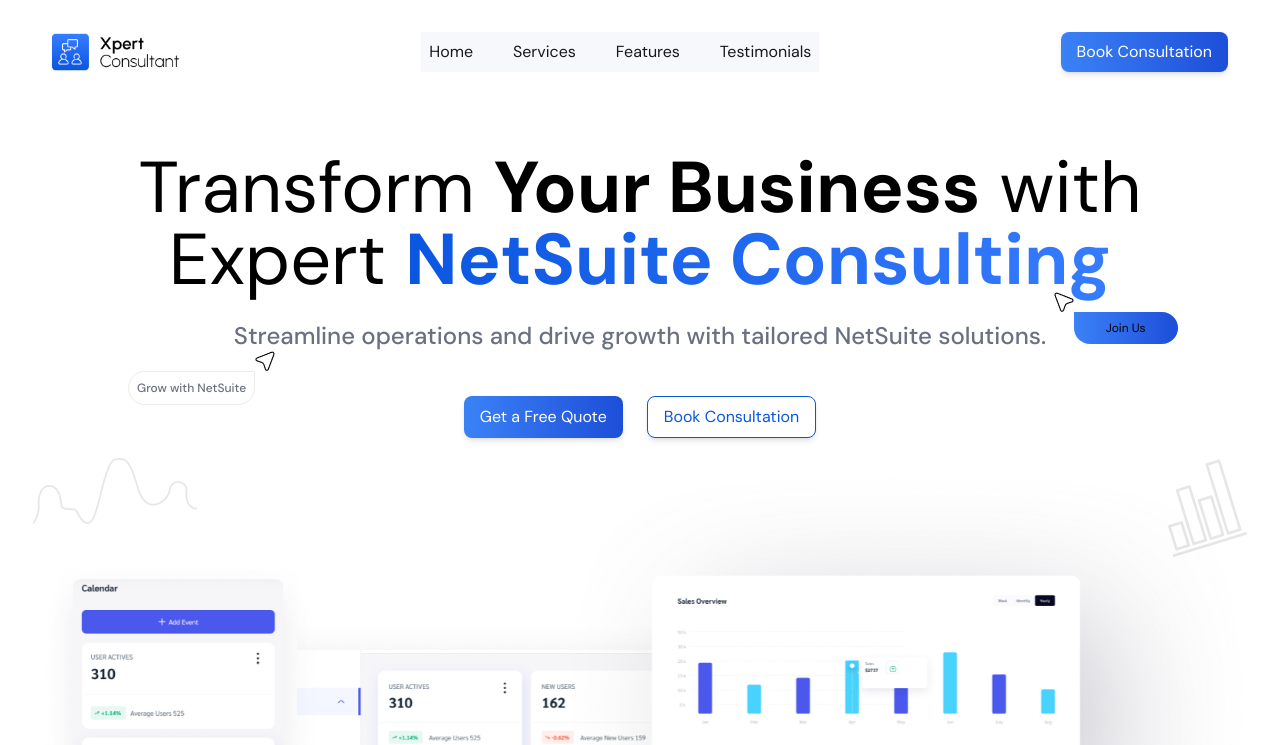
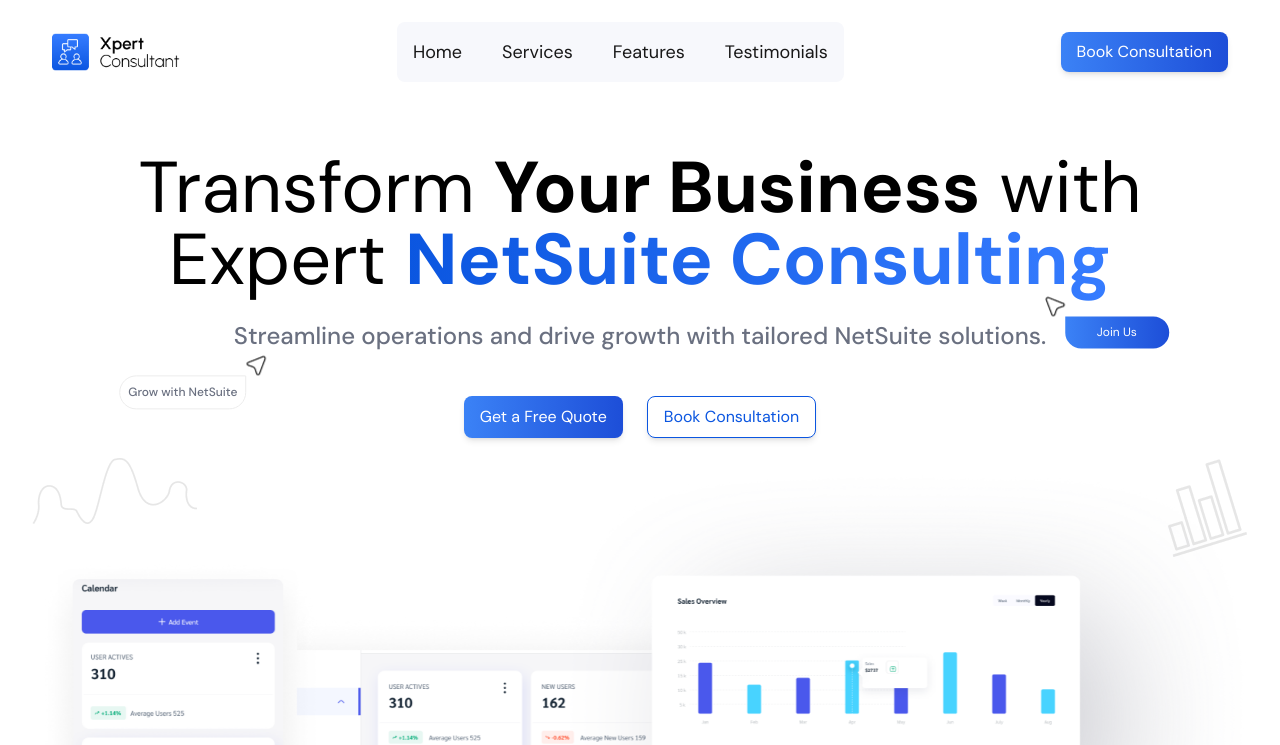
Before and after one commit to Muhammadzain82/NetSuite-Consulting-ERP-CRM, a Next.js app: page / in a window 1280 px wide. Shown: the top 745 px of the page. Built offline with nearby package versions, Linux system fonts and the light colour scheme.

Commit message:
chatbotUpdated and fix header font family and spacing, Joinus and grow button animation

```diff
--- a/src/app/components/chat.jsx
+++ b/src/app/components/chat.jsx
@@ -62,6 +62,8 @@
         response: responses[currentStepKey] || "",
       },
     ]);
+
+    setResponses((prev) => ({ ...prev, [currentStepKey]: "" }));
 
     if (currentStep < steps.length) {
       setShowTyping(true);
--- a/src/app/components/header.jsx
+++ b/src/app/components/header.jsx
@@ -52,7 +52,7 @@
 
             {/* Desktop Menu */}
             <div className="hidden lg:flex items-center justify-between w-full">
-              <ul className="flex gap-10 mx-auto font-xl bg-[#F7F8FC] text-[#181818] p-2">
+                <ul className="flex gap-10 mx-auto text-lg bg-[#F7F8FC] text-[#181818] p-4 rounded-lg font-dm-sans">
                 <li className="transform transition-all duration-300 hover:scale-90 hover:text-sm">
                   <a href="#home" onClick={(e) => scrollToSection(e, "home")}>
                     Home
--- a/src/app/components/herosection.jsx
+++ b/src/app/components/herosection.jsx
@@ -29,10 +29,11 @@
       <div className="max-w-5xl text-center mx-auto">
         <motion.div
           className="absolute lg:mt-40 md:mt-36 mt-44 right-[8%]"
-          initial={{ opacity: 0, x: 50 }}
-          whileInView={{ opacity: 1, x: 0 }}
-          transition={{ duration: 1 }}
-          viewport={{ once: false }}
+          animate={{ x: [0, 10, -10, 0], y: [0, -5, 5, 0] }}
+          transition={{ duration: 2, repeat: Infinity, repeatType: "reverse", ease: "easeInOut",}}
+          // initial={{ opacity: 0, x: 50 }}
+          // whileInView={{ opacity: 1, x: 0 }}
+          // viewport={{ once: false }}
         >
           <Joinbtn />
         </motion.div>
@@ -55,10 +56,12 @@
           <div className="text-[#6A7080] text-lg sm:text-xl md:text-2xl font-medium lg:my-6 md:my-6 my-16">
             <motion.div
               className="absolute lg:mt-12 md:mt-12 mt-24 left-[10%]"
-              initial={{ opacity: 0, x: -50 }}
-              whileInView={{ opacity: 1, x: 0 }}
-              transition={{ duration: 1 }}
-              viewport={{ once: false }}
+              animate={{ x: [0, 10, -10, 0], y: [0, -5, 5, 0] }}
+              transition={{duration: 2, repeat: Infinity, repeatType: "reverse", ease: "easeInOut",}}
+              // initial={{ opacity: 0, x: -50 }}
+              // whileInView={{ opacity: 1, x: 0 }}
+              // transition={{ duration: 1 }}
+              // viewport={{ once: false }}
             >
               <Growbtn />
             </motion.div>
--- a/src/app/components/joinbtn.jsx
+++ b/src/app/components/joinbtn.jsx
@@ -16,7 +16,7 @@
         className="absolute -top-5 -left-5"
       />
       <div
-        className="rounded-b-full rounded-r-full px-8 py-2 text-xs bg-gradient-to-r from-blue-500 to-blue-700">
+        className="rounded-b-full rounded-r-full px-8 py-2 text-xs bg-gradient-to-r from-blue-500 to-blue-700 text-white">
          Join Us
         </div>
     </div>
```
